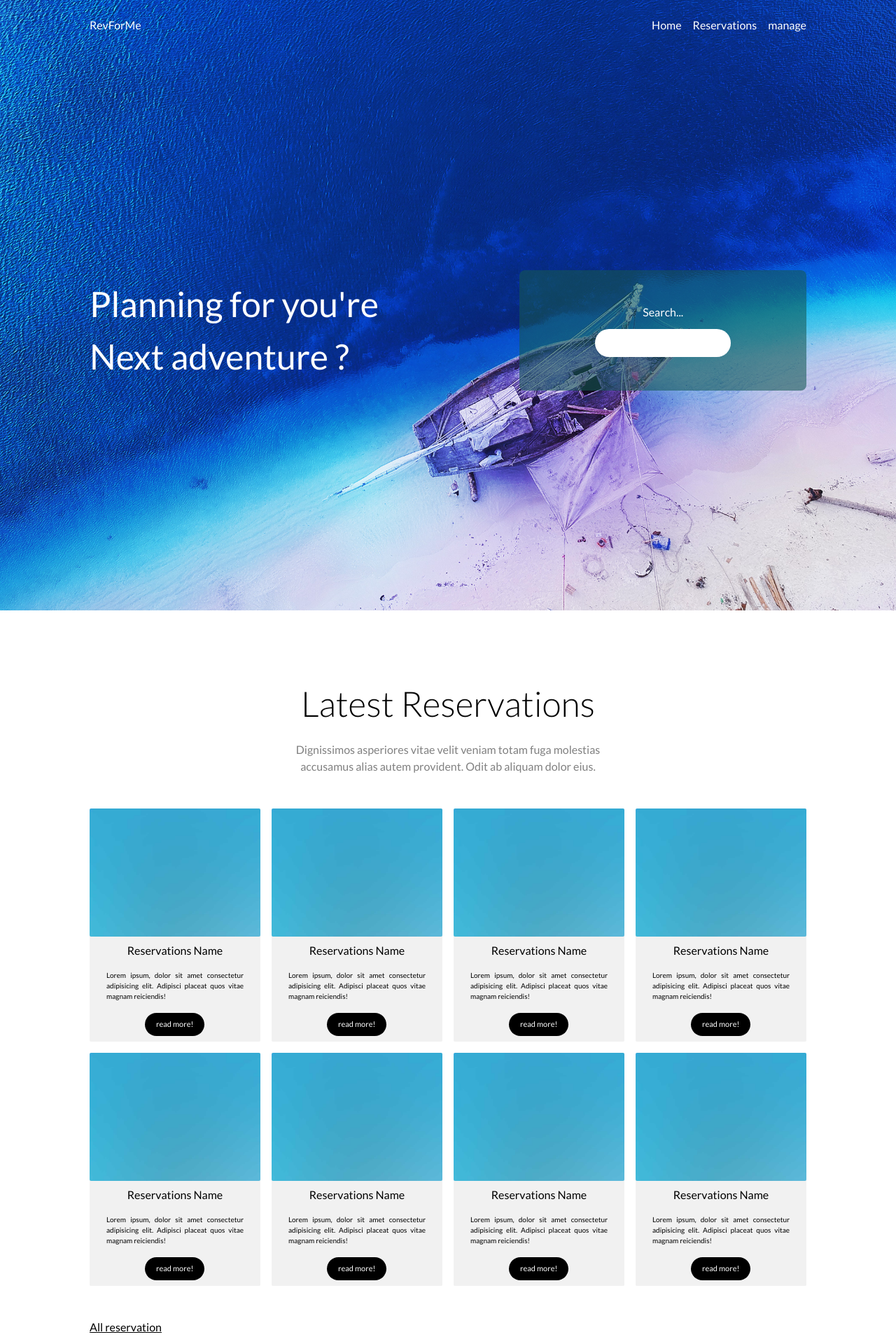
After one commit to ChehAchraf/RevForMe, a PHP site: page /index.php in a window 1280 px wide. The commit adds this page. Shown: the top 1920 px of the page at 70% size. Run offline with PHP 8.4, Linux system fonts and the light colour scheme; data that the repository does not hold is empty; some libraries are stand-ins or nearby versions.

Commit message:
fetch the data from the db and show it only in the form of make a reservation

```diff
--- /dev/null
+++ b/index.php
@@ -0,0 +1,148 @@
+<?php
+    include('inc/db.php');
+    $sql = "SELECT * FROM `cliente`";
+    $result = $conn->query($sql);
+    if(!$result){
+        echo "There must be an error : " . $conn->error;
+    }
+
+?>
+<!doctype html>
+<html>
+<head>
+  <meta charset="UTF-8">
+  <meta name="viewport" content="width=device-width, initial-scale=1.0">
+  <script src="https://cdn.tailwindcss.com"></script>
+  <link rel="stylesheet" href="https://cdnjs.cloudflare.com/ajax/libs/animate.css/4.1.1/animate.min.css" integrity="sha512-c42qTSw/wPZ3/5LBzD+Bw5f7bSF2oxou6wEb+I/lqeaKV5FDIfMvvRp772y4jcJLKuGUOpbJMdg/BTl50fJYAw==" crossorigin="anonymous" referrerpolicy="no-referrer" />
+  <link rel="stylesheet" href="css/hover.css">
+  <script src="tailwind.config.js"></script>
+  <style>
+    @import url('https://fonts.googleapis.com/css2?family=Lato:ital,wght@0,100;0,300;0,400;0,700;0,900;1,100;1,300;1,400;1,700;1,900&display=swap');
+    </style>
+</head>
+<body class="font-primary">
+    <section class="min-h-[100vh] bg-[url('img/background.jpg')] bg-cover flex flex-col">
+        <header>
+            <nav class="py-6 px-32 	flex justify-between text-white sticky ">
+                <p>RevForMe</p>
+                <div class="flex space-x-4">
+                    <a href="#">Home</a>
+                    <a href="#">Reservations</a>
+                    <a href="#">manage</a>
+                </div>
+            </nav>
+        </header>
+        <div class="px-32 h-[100vh] flex items-center justify-between">
+            <h1 class="text-[50px] text-white animate__animated animate__fadeInLeft">Planning for you're <br> Next adventure ?</h1>
+            <div class="bg-[#16595494] w-[40%] flex flex-col items-center py-12 rounded-lg text-white animate__animated animate__fadeInRight">
+                <form action="#" class="flex flex-col items-center space-y-3">
+                    <label> Search... </label>
+                    <input type="text" name="search_name" id="search_name" class="p-2 rounded-full w-[100%]">
+                </form>
+            </div>
+        </div>
+    </section>
+    <!-- start the reservation sections -->
+    <section class="py-24 px-32 ">
+        <p class="text-[50px] text-center text-black font-light animate__animated animate__slideInUp">Latest Reservations</p>
+        <div class="text-center my-4 ">
+            <p class="w-[50%] mx-auto font-[20px] text-[#808080] leading-6">
+                Dignissimos asperiores vitae velit veniam totam fuga molestias accusamus alias autem provident. Odit ab aliquam dolor eius.
+            </p>
+        </div>
+        <div class="grid grid-cols-4 gap-4  mt-12">
+            <div class="bg-[#8080801c] text-center rounded-sm hvr-grow cursor-pointer">
+                <img src="img/img_1.jpg" class="rounded-sm">
+                <div class="p-2">
+                    <p>Reservations Name</p>
+                    <p class="text-justify mx-4 text-[10px] my-4">Lorem ipsum, dolor sit amet consectetur adipisicing elit. Adipisci placeat quos vitae magnam reiciendis!</p>
+                    <button class="text-[11px] bg-black rounded-full hvr-buzz text-white px-4 py-2">read more!</button>
+                </div>
+            </div>
+            <div class="bg-[#8080801c] text-center rounded-sm hvr-grow cursor-pointer">
+                <img src="img/img_1.jpg" class="rounded-sm">
+                <div class="p-2">
+                    <p>Reservations Name</p>
+                    <p class="text-justify mx-4 text-[10px] my-4">Lorem ipsum, dolor sit amet consectetur adipisicing elit. Adipisci placeat quos vitae magnam reiciendis!</p>
+                    <button class="text-[11px] hvr-buzz bg-black rounded-full text-white px-4 py-2">read more!</button>
+                </div>
+            </div>
+            <div class="bg-[#8080801c] text-center rounded-sm hvr-grow cursor-pointer">
+                <img src="img/img_1.jpg" class="rounded-sm">
+                <div class="p-2">
+                    <p>Reservations Name</p>
+                    <p class="text-justify mx-4 text-[10px] my-4">Lorem ipsum, dolor sit amet consectetur adipisicing elit. Adipisci placeat quos vitae magnam reiciendis!</p>
+                    <button class="text-[11px] hvr-buzz bg-black rounded-full text-white px-4 py-2">read more!</button>
+                </div>
+            </div>
+            <div class="bg-[#8080801c] text-center rounded-sm hvr-grow cursor-pointer">
+                <img src="img/img_1.jpg" class="rounded-sm">
+                <div class="p-2">
+                    <p>Reservations Name</p>
+                    <p class="text-justify mx-4 text-[10px] my-4">Lorem ipsum, dolor sit amet consectetur adipisicing elit. Adipisci placeat quos vitae magnam reiciendis!</p>
+                    <button class="text-[11px] hvr-buzz bg-black rounded-full text-white px-4 py-2">read more!</button>
+                </div>
+            </div>
+            <div class="bg-[#8080801c] text-center rounded-sm hvr-grow cursor-pointer">
+                <img src="img/img_1.jpg" class="rounded-sm">
+                <div class="p-2">
+                    <p>Reservations Name</p>
+                    <p class="text-justify mx-4 text-[10px] my-4">Lorem ipsum, dolor sit amet consectetur adipisicing elit. Adipisci placeat quos vitae magnam reiciendis!</p>
+                    <button class="text-[11px] bg-black rounded-full hvr-buzz text-white px-4 py-2">read more!</button>
+                </div>
+            </div>
+            <div class="bg-[#8080801c] text-center rounded-sm hvr-grow cursor-pointer">
+                <img src="img/img_1.jpg" class="rounded-sm">
+                <div class="p-2">
+                    <p>Reservations Name</p>
+                    <p class="text-justify mx-4 text-[10px] my-4">Lorem ipsum, dolor sit amet consectetur adipisicing elit. Adipisci placeat quos vitae magnam reiciendis!</p>
+                    <button class="text-[11px] hvr-buzz bg-black rounded-full text-white px-4 py-2">read more!</button>
+                </div>
+            </div>
+            <div class="bg-[#8080801c] text-center rounded-sm hvr-grow cursor-pointer">
+                <img src="img/img_1.jpg" class="rounded-sm">
+                <div class="p-2">
+                    <p>Reservations Name</p>
+                    <p class="text-justify mx-4 text-[10px] my-4">Lorem ipsum, dolor sit amet consectetur adipisicing elit. Adipisci placeat quos vitae magnam reiciendis!</p>
+                    <button class="text-[11px] hvr-buzz bg-black rounded-full text-white px-4 py-2">read more!</button>
+                </div>
+            </div>
+            <div class="bg-[#8080801c] text-center rounded-sm hvr-grow cursor-pointer">
+                <img src="img/img_1.jpg" class="rounded-sm">
+                <div class="p-2">
+                    <p>Reservations Name</p>
+                    <p class="text-justify mx-4 text-[10px] my-4">Lorem ipsum, dolor sit amet consectetur adipisicing elit. Adipisci placeat quos vitae magnam reiciendis!</p>
+                    <button class="text-[11px] hvr-buzz bg-black rounded-full text-white px-4 py-2">read more!</button>
+                </div>
+            </div>
+        </div>
+        <button class="mt-12 underline cursor-pointer hvr-wobble-top">All reservation</button>
+    </section>
+
+    <!-- Show data  -->
+
+<section class="h-[700px] bg-[url('img/mountains.jpg')] bg-cover bg-center">
+    <div class="py-16 px-8 bg-black bg-opacity-70 h-full">
+        <p class="text-[50px] text-center text-white font-light animate__animated animate__slideInUp">Check Our Customers!</p>
+        <div class="grid grid-cols-1 sm:grid-cols-2 md:grid-cols-2 lg:grid-cols-4 gap-6 mt-12 px-32">
+            <?php while($row = $result->fetch_assoc()): ?>
+            <div class="bg-white border border-gray-200 rounded-xl shadow-md overflow-hidden">
+                <img src="https://randomuser.me/api/portraits/men/1.jpg" alt="User Avatar" class="w-full h-40 object-cover rounded-t-xl">
+                <div class="p-4">
+                    <h2 class="text-lg font-semibold text-gray-800"><?php echo $row['nom'] ?></h2>
+                    <p class="text-gray-600 mt-2">Email: <?php echo $row['email'] ?></p>
+                    <p class="text-gray-600 mt-2">Phone: <?php echo $row['telephone'] ?></p>
+                </div>
+            </div>
+            <?php endwhile ?>
+            <!-- End of customer card loop -->
+        </div>
+    </div>
+</section>
+
+
+
+    <script src="https://code.jquery.com/jquery-3.7.1.min.js" integrity="sha256-/JqT3SQfawRcv/BIHPThkBvs0OEvtFFmqPF/lYI/Cxo=" crossorigin="anonymous"></script>
+    <script src="js/main.js"></script>
+</body>
+</html>
```
Also changed, not shown: dash/index.php (+35 -0 lines), inc/process_reservation.php (added).
